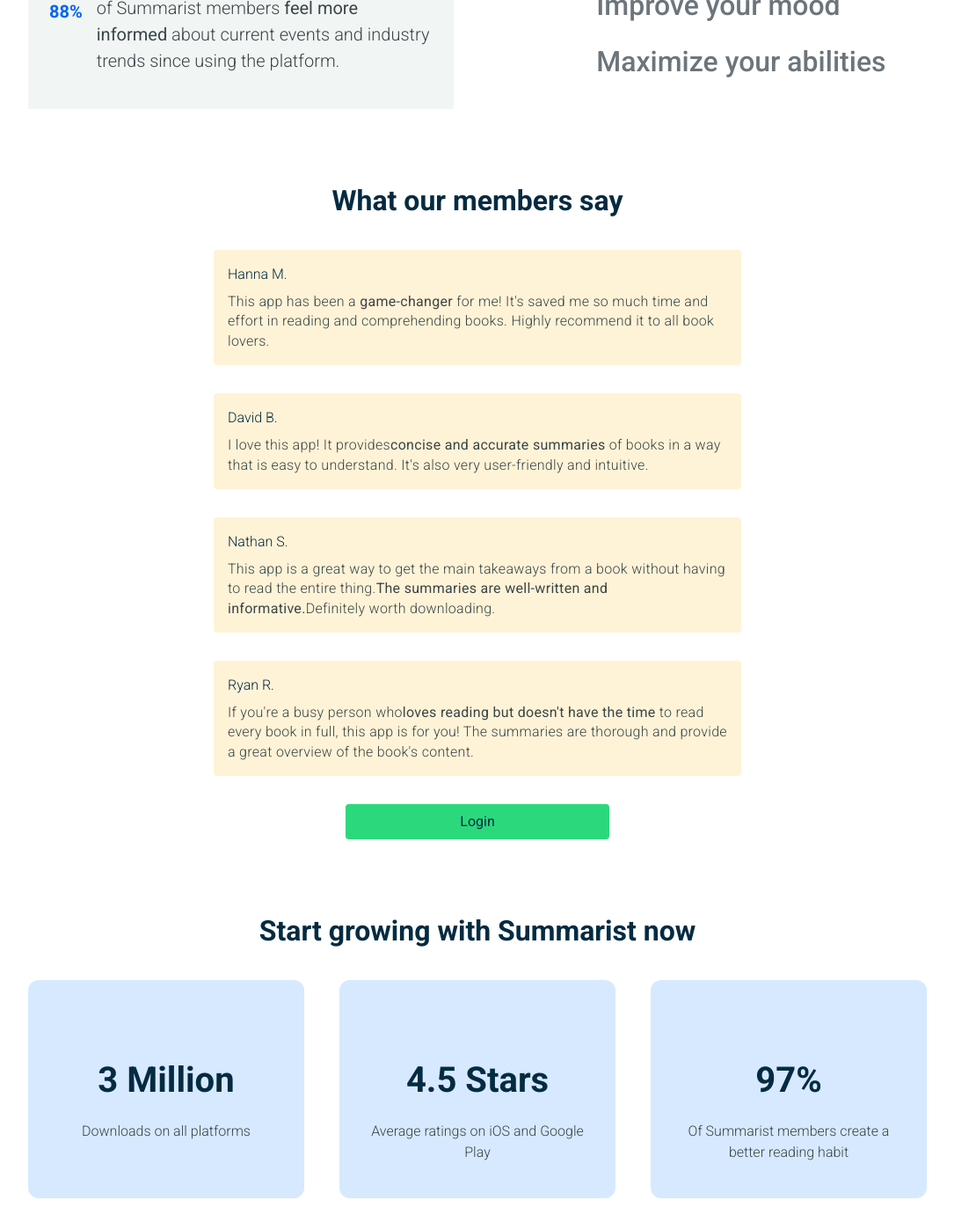
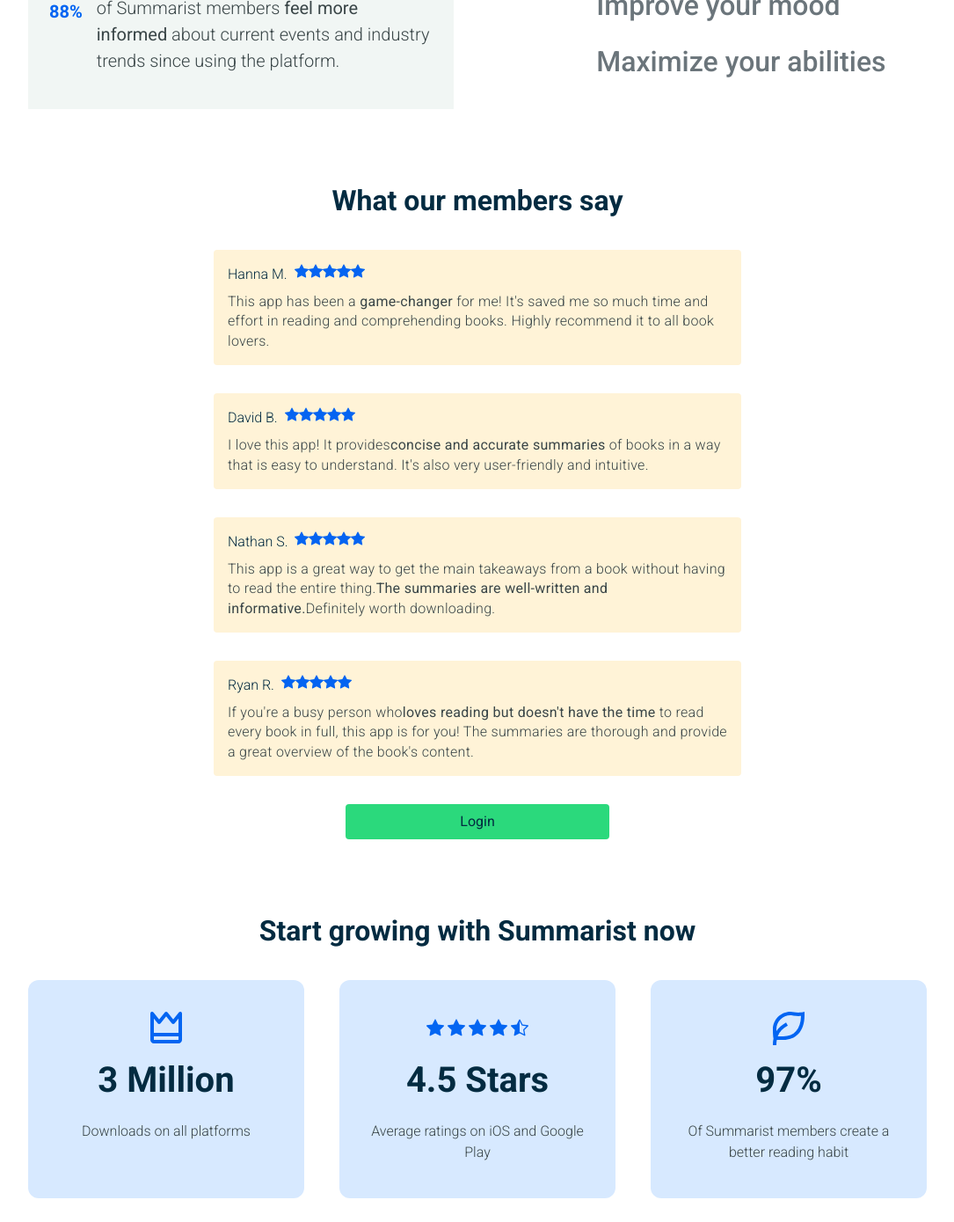
Before and after one commit to davidsaleh03/advanced-internship, a Next.js app: page / in a window 1280 px wide. Shown: the part 1698-3087 px from the top of the page at 88% size, without its empty margins (97-1182 px from the left). Built offline with nearby package versions, Linux system fonts and the light colour scheme; no server answers.

Commit message:
last commit

```diff
--- a/app/page.tsx
+++ b/app/page.tsx
@@ -9,6 +9,9 @@
 import { useSelector, useDispatch } from "react-redux";
 import { RootState } from "@/redux/store";
 import { openModal } from "@/redux/modalSlice";
+import { BiCrown } from 'react-icons/bi'
+import { RiLeafLine } from 'react-icons/ri'
+import { BsStarFill, BsStarHalf } from 'react-icons/bs'
 
 export default function Home() {
   const dispatch = useDispatch();
@@ -185,7 +188,9 @@
               <div className="review__header">
                 <div className="review__name">Hanna M.</div>
                 <div className="review__stars">
-                  {/* <BsStarFill /> */}
+                  {[1, 2, 3, 4, 5].map((_, i) => (
+                  <BsStarFill />
+                  ))}
                 </div>
               </div>
               <div className="review__body">
@@ -198,7 +203,9 @@
               <div className="review__header">
                 <div className="review__name">David B.</div>
                 <div className="review__stars">
-                  {/* <BsStarFill /> */}
+                  {[1, 2, 3, 4, 5].map((_, i) => (
+                  <BsStarFill />
+                  ))}
                 </div>
               </div>
               <div className="review__body">
@@ -211,7 +218,9 @@
               <div className="review__header">
                 <div className="review__name">Nathan S.</div>
                 <div className="review__stars">
-                  {/* <BsStarFill /> */}
+                  {[1, 2, 3, 4, 5].map((_, i) => (
+                  <BsStarFill />
+                  ))}
                 </div>
               </div>
               <div className="review__body">
@@ -225,7 +234,9 @@
               <div className="review__header">
                 <div className="review__name">Ryan R.</div>
                 <div className="review__stars">
-                  {/* <BsStarFill /> */}
+                  {[1, 2, 3, 4, 5].map((_, i) => (
+                  <BsStarFill />
+                  ))}
                 </div>
               </div>
               <div className="review__body">
@@ -249,15 +260,17 @@
           <div className="numbers__wrapper">
             <div className="numbers">
               <div className="numbers__icon">
-                {/* <BiCrown /> */}
+                <BiCrown />
               </div>
               <div className="numbers__title">3 Million</div>
               <div className="numbers__sub--title">Downloads on all platforms</div>
             </div>
             <div className="numbers">
               <div className="numbers__icon numbers__star--icon">
-                {/* <BsStarFill />
-                <BsStarHalf /> */}
+                {[1, 2, 3, 4].map((_, i) => (
+                  <BsStarFill />
+                  ))}
+                <BsStarHalf />
               </div>
               <div className="numbers__title">4.5 Stars</div>
               <div className="numbers__sub--title">
@@ -266,7 +279,7 @@
             </div>
             <div className="numbers">
               <div className="numbers__icon">
-                {/* <RiLeafLine /> */}
+                <RiLeafLine />
               </div>
               <div className="numbers__title">97%</div>
               <div className="numbers__sub--title">
```
